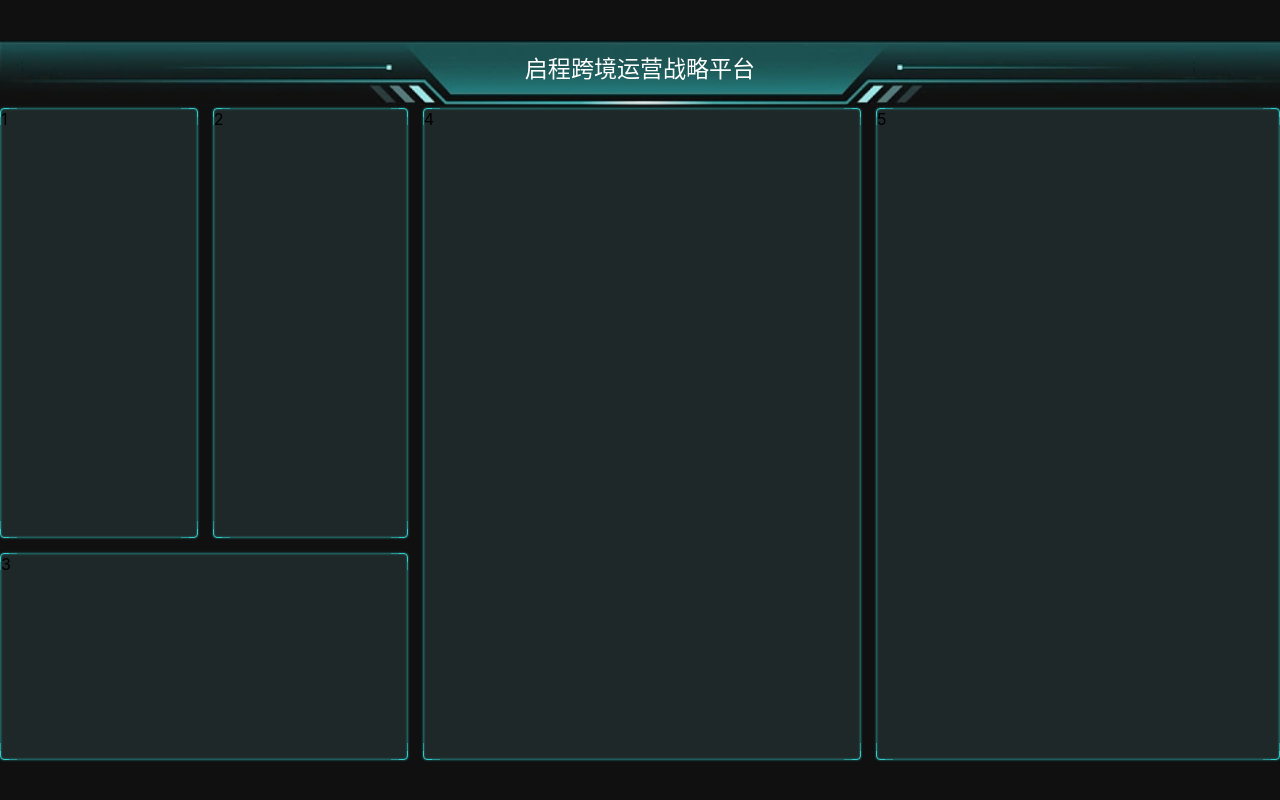
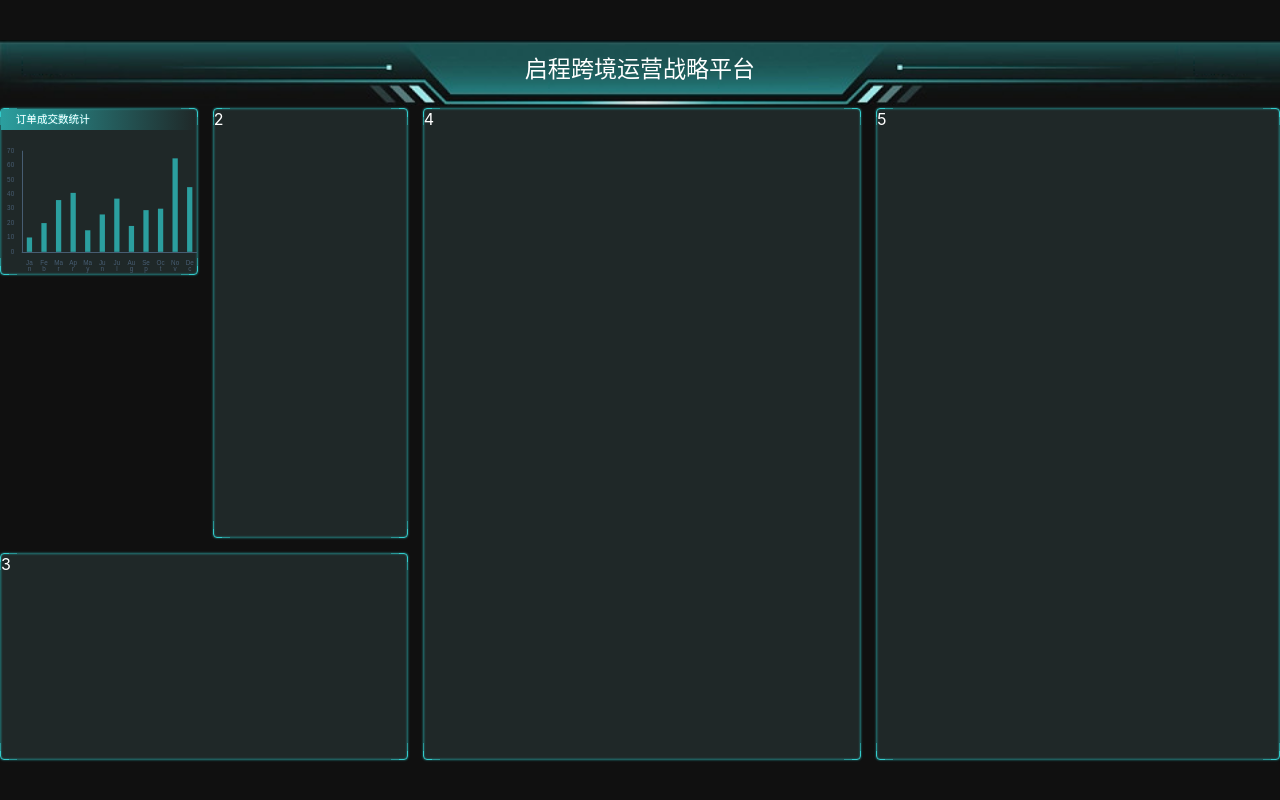
Before and after one commit to ReeseKenn/big-screen-react, a React (Vite) app: page /#/ in a window 1280 px wide. Built offline with nearby package versions, Linux system fonts and the light colour scheme.

Commit message:
add first chart

```diff
--- a/index.html
+++ b/index.html
@@ -8,7 +8,7 @@
     <script>
         const clientWidth = document.documentElement.clientWidth
         const clientHeight = document.documentElement.clientHeight
-        const pageWidth = clientWidth / clientHeight > 16 / 9 ? clientHeight * (16 / 9) : clientWidth
+        window.pageWidth = clientWidth / clientHeight > 16 / 9 ? clientHeight * (16 / 9) : clientWidth
         const pageHeight = pageWidth / (16 / 9)
         const string = `<style>html{
       font-size: ${pageWidth / 100}px
--- a/src/pages/home.scss
+++ b/src/pages/home.scss
@@ -3,6 +3,7 @@
 
 .home {
   background: #101010;
+  color: white;
   flex: 1;
   display: flex;
   flex-direction: column;
@@ -28,7 +29,7 @@
     grid-column-gap: px(28);
     grid-row-gap: px(28);
 
-    > section {
+    .bordered {
       border: 1px solid #33cccc;
       border-radius: 4px;
       position: relative;
@@ -73,5 +74,25 @@
     > .section5 {
       grid-area: box5;
     }
+
+    .sectionA {
+      display: flex;
+      flex-direction: column;
+      height: px(315);
+
+      h2 {
+        flex-shrink: 0;
+        font-size: px(20);
+        line-height: px(20);
+        padding: px(10) px(28);
+        text-shadow: 0 0 px(3) #33cccc;
+        background: linear-gradient(to right, #2b9f9f 0%, transparent 100%);
+      }
+
+      .chart {
+        flex: 1;
+        width: 100%;
+      }
+    }
   }
 }
--- a/src/pages/home.tsx
+++ b/src/pages/home.tsx
@@ -1,17 +1,83 @@
-import React from 'react';
+import React, {useEffect, useRef} from 'react';
 import './home.scss';
 import headerBg from '../images/headerBg.png';
+import * as echarts from 'echarts';
+
+const px = (n) => n / 2420 * (window as any).pageWidth;
 
 export const Home = () => {
+    const divRef = useRef(null)
+    useEffect(() => {
+        console.log(divRef.current);
+        // 基于准备好的dom，初始化echarts实例
+        var myChart = echarts.init(divRef.current);
+        myChart.setOption({
+            textStyle: {
+                fontSize: px(12),
+                color: '#475d72'
+            },
+            title: {show: false},
+            legend: {show: false},
+            xAxis: {
+                data: ['Jan', 'Feb', 'Mar', 'Apr', 'May', 'Jun', 'Jul', 'Aug', 'Sep', 'Oct', 'Nov', 'Dec'],
+                axisTick: {show: false},
+                axisLine: {
+                    lineStyle: {color: '#475d72'}
+                },
+                axisLabel: {
+                    fontSize: px(12),
+                    formatter(val) {
+                        if (val.length > 2) {
+                            const array = val.split('');
+                            array.splice(2, 0, '\n');
+                            return array.join('');
+                        } else {
+                            return val;
+                        }
+                    }
+                },
+            },
+            grid: {
+                x: px(40),
+                y: px(40),
+                x2: px(0),
+                y2: px(40),
+            },
+            yAxis: {
+                splitLine: {show: false},
+                axisLine: {
+                    show: true,
+                    lineStyle: {color: '#475d72'}
+                },
+                axisLabel: {
+                    fontSize: px(12)
+                }
+            },
+            series: [{
+                type: 'bar',
+                barWidth: px(10),
+                itemStyle: {
+                    color: '#2b9f9f'
+                },
+                data: [10, 20, 36, 41, 15, 26, 37, 18, 29, 30, 65, 45]
+            }]
+        });
+    })
+
     return (
         <div className="home">
             <header style={{backgroundImage: `url(${headerBg})`}}>启程跨境运营战略平台</header>
             <main>
-                <section className="section1">1</section>
-                <section className="section2">2</section>
-                <section className="section3">3</section>
-                <section className="section4">4</section>
-                <section className="section5">5</section>
+                <section className="section1">
+                    <div className="bordered sectionA">
+                        <h2 className="title">订单成交数统计</h2>
+                        <div ref={divRef} className="chart">123</div>
+                    </div>
+                </section>
+                <section className="bordered section2">2</section>
+                <section className="bordered section3">3</section>
+                <section className="bordered section4">4</section>
+                <section className="bordered section5">5</section>
             </main>
         </div>
     );
```
